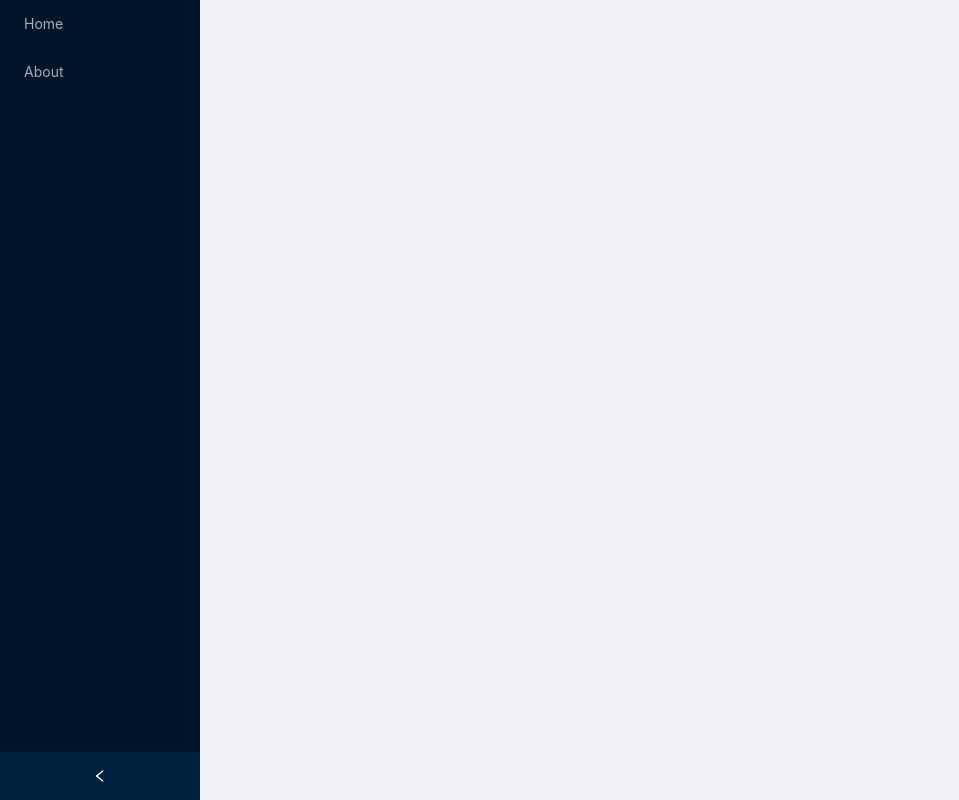
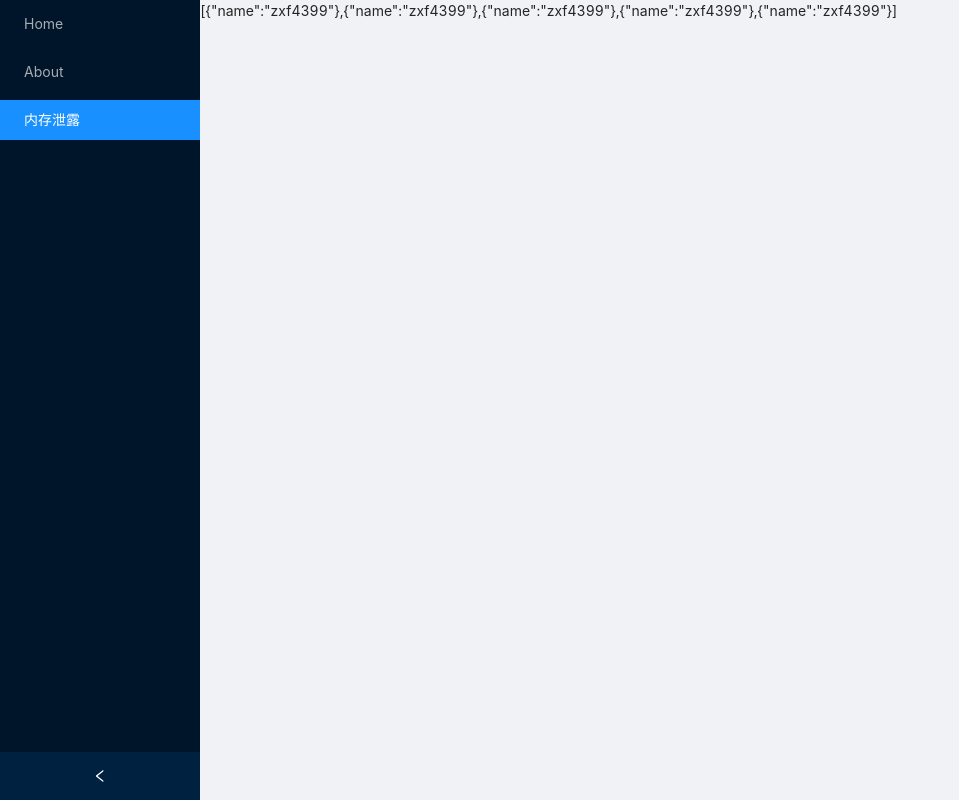
Before and after one commit to zxf4399/react-antd-admin, a React (Create React App) app: page /memory-leak in a window 1280 px wide. Before the commit this address had no page. Shown: the whole page, without its empty margins (0-959 px from the left). Built offline with nearby package versions, Linux system fonts and the light colour scheme.

Commit message:
feat: add MemoryLeak

```diff
--- a/src/App.tsx
+++ b/src/App.tsx
@@ -6,8 +6,9 @@ import { useMemoizedFn } from "ahooks";
 import "./App.css";
 
 const { Content, Sider } = Layout;
+const About = lazy(() => import("./views/About"));
 const Home = lazy(() => import("./views/Home"));
-const About = lazy(() => import("./views/About"));
+const MemoryLeak = lazy(() => import("./views/MemoryLeak"));
 
 function App() {
   const location = useLocation();
@@ -41,6 +42,7 @@ function App() {
         >
           <Menu.Item key="/">Home</Menu.Item>
           <Menu.Item key="/about">About</Menu.Item>
+          <Menu.Item key="/memory-leak">内存泄露</Menu.Item>
         </Menu>
       </Sider>
       <Layout>
@@ -49,6 +51,7 @@ function App() {
             <Routes>
               <Route element={<Home />} path="/" />
               <Route element={<About />} path="/about" />
+              <Route element={<MemoryLeak />} path="/memory-leak" />
             </Routes>
           </Suspense>
         </Content>
--- /dev/null
+++ b/src/views/MemoryLeak.tsx
@@ -0,0 +1,16 @@
+import { useMount } from "ahooks";
+import { useState } from "react";
+
+const MemoryLeak = () => {
+  const [state, setState] = useState<{ name: string }[]>([]);
+
+  useMount(() => {
+    setInterval(() => {
+      setState((state) => state.concat({ name: "zxf4399" }));
+    }, 1000);
+  });
+
+  return <div>{JSON.stringify(state)} </div>;
+};
+
+export default MemoryLeak;
```
